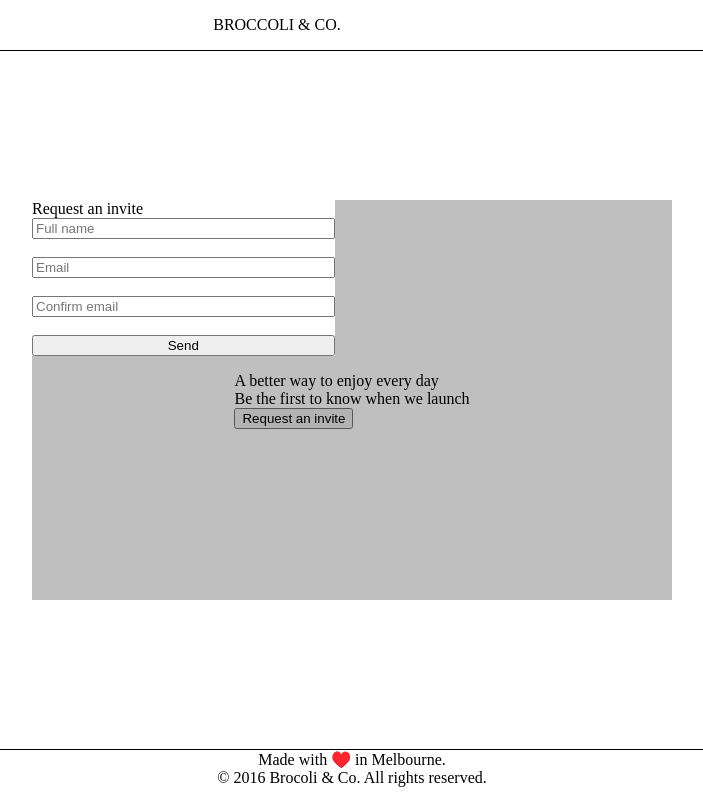
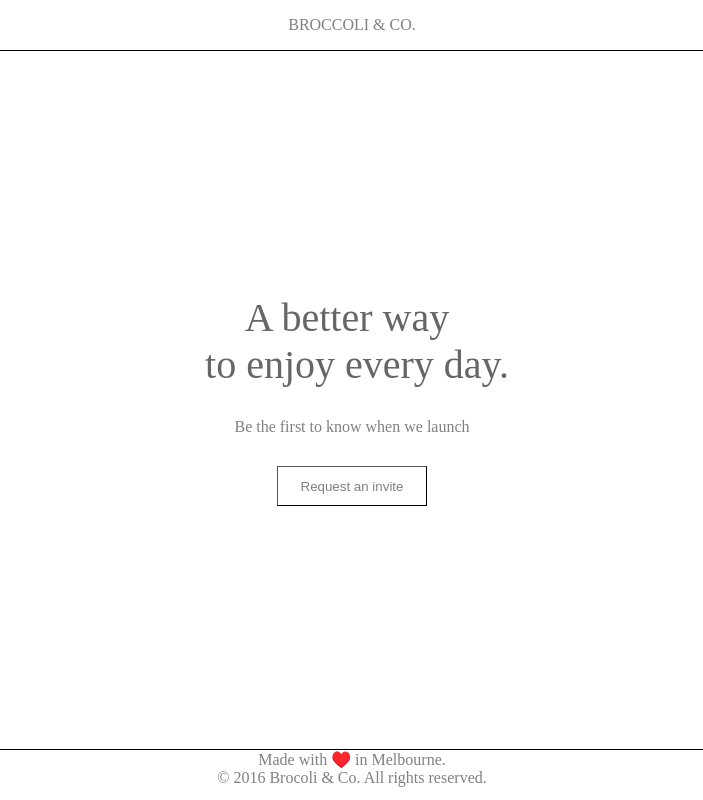
Before and after one commit to JimmyDi/AirwallexPro, a React app: page / in a window 1280 px wide. Shown: the whole page, without its empty margins (288-991 px from the left). Built offline with nearby package versions, Linux system fonts and the light colour scheme.

Commit message:
update stylings

```diff
--- a/components/App.jsx
+++ b/components/App.jsx
@@ -6,7 +6,7 @@ import SuccessModal from './SuccessModal/SuccessModal.jsx'
 
 const App = () => {
     const appContainer = "app-container";
-    const [showRequest, setShowRequest] = useState(true);
+    const [showRequest, setShowRequest] = useState(false);
     const [showSuccess, setShowSuccess] = useState(false);
 
     const toggleRequestModal = (showModal) => {
--- a/components/MiddleContent/MiddleContent.jsx
+++ b/components/MiddleContent/MiddleContent.jsx
@@ -11,7 +11,7 @@ const MiddleContent = (props) => {
     return (
         <div className={classPrefix}>
             <div className={classPrefix + '-title'}>
-                {'A better way to enjoy every day'}
+                {'A better way \n to enjoy every day.'}
             </div>
             <div className={classPrefix + '-subTitle'}>
                 {'Be the first to know when we launch'}
--- a/components/MiddleContent/middleContent.scss
+++ b/components/MiddleContent/middleContent.scss
@@ -1,14 +1,30 @@
 .middle-content {
+    width: 400px;
+    display: flex;
+    align-items: center;
+    flex-direction: column;
+
 
     &-title {
-
+        font-size: 40px;
+        text-align: center;
+        white-space: pre-wrap;
+        color: #666666;
     }
 
     &-subTitle {
-
+        padding-top: 30px;
+        padding-bottom: 30px;
+        color: gray;
     }
 
     &-requestButton {
-
+        >button {
+            height: 40px;
+            width: 150px;
+            border: 1px outset black;
+            background-color: white;
+            color: gray;
+        }
     }
 }
--- a/components/RequestModal/requestModal.scss
+++ b/components/RequestModal/requestModal.scss
@@ -4,19 +4,32 @@
     position: absolute;
     height: 50%;
     width: 50%;
+    border-color: black;
+    border-style: solid;
+    border-width: 1px;
 
     &-modal_content {
         background-color: white;
         position: absolute;
         display: flex;
         flex-direction: column;
+        height: 100%;
+        width: 100%;
+        justify-content: center;
+        align-items: center;
 
         &-title {
-
+            text-align: center;
+            padding-bottom: 40px;
+            font-size: 30px;
+            color: gray;
+            font-style: italic;
         }
 
         &-full-name {
-
+            height: 30px;
+            border: 1px outset black;
+            width: 350px;
         }
 
         &-full-name-error {
@@ -25,7 +38,9 @@
         }
 
         &-email {
-
+            height: 30px;
+            border: 1px outset black;
+            width: 350px;
         }
 
         &-email-error {
@@ -34,16 +49,23 @@
         }
 
         &-confirm-email {
-
+            height: 30px;
+            border: 1px outset black;
+            width: 350px;
         }
 
         &-confirm-email-error {
             color: red;
             visibility: hidden;
+            padding-bottom: 50px;
         }
 
         &-send-button {
-
+            height: 30px;
+            background-color: white;
+            border: 1px outset black;
+            color: gray;
+            width: 356px;
         }
 
         &-error-message {
--- a/components/SuccessModal/successModal.scss
+++ b/components/SuccessModal/successModal.scss
@@ -2,21 +2,39 @@
     z-index: 200;
     background-color: rgba(0, 0, 0, 0.25);
     position: absolute;
-    height: 50%;
     width: 50%;
+    height: 300px;
+    border-color: black;
+    border-style: solid;
+    border-width: 1px;
 
     &-modal_content {
         background-color: white;
         position: absolute;
+        height: 100%;
+        width: 100%;
+        display: flex;
+        flex-direction: column;
+        align-items: center;
+        justify-content: center;
+        font-style: italic;
 
         &-title {
-
+            color: #666666;
+            padding-bottom: 50px;
+            font-size: 25px;
         }
         &-text {
-
+            color: gray;
+            width: 350px;
+            text-align: center;
+            padding-bottom: 50px;
         }
         &-send-button {
-
+            width: 350px;
+            border: 1px outset black;
+            background-color: white;
+            height: 30px;
         }
     }
 
--- a/components/app.scss
+++ b/components/app.scss
@@ -27,8 +27,10 @@ html, body {
     display: flex;
     align-items: center;
     justify-content: space-around;
+    // padding-left: 300px;
     &-content {
-      padding-right: 150px;
+      // padding-right: 150px;
+      color: gray;
     }
   }
 
@@ -69,5 +71,6 @@ html, body {
     display: flex;
     flex-direction: column;
     border-top: 1px solid black;
+    color: gray;
   }
 }
```
